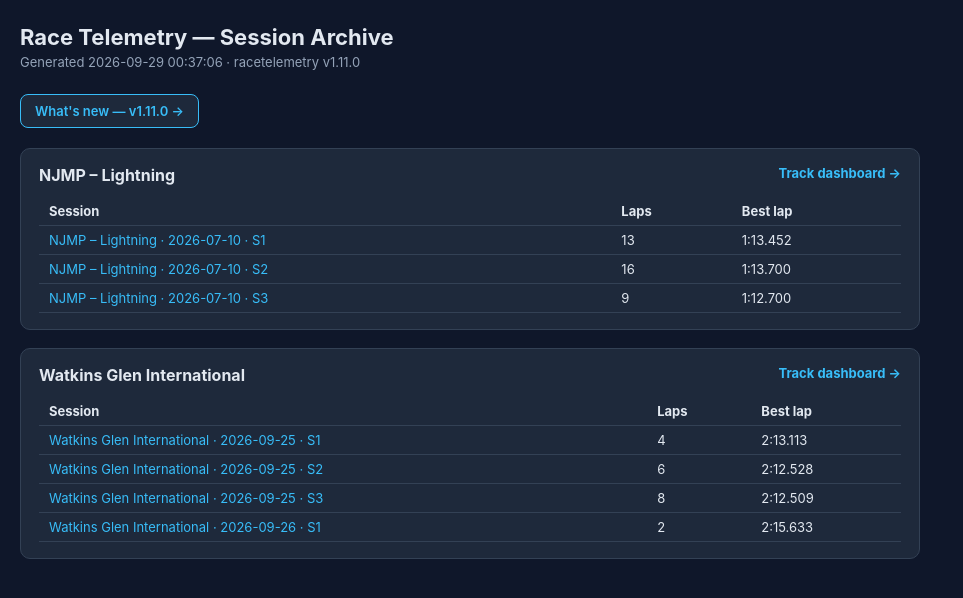
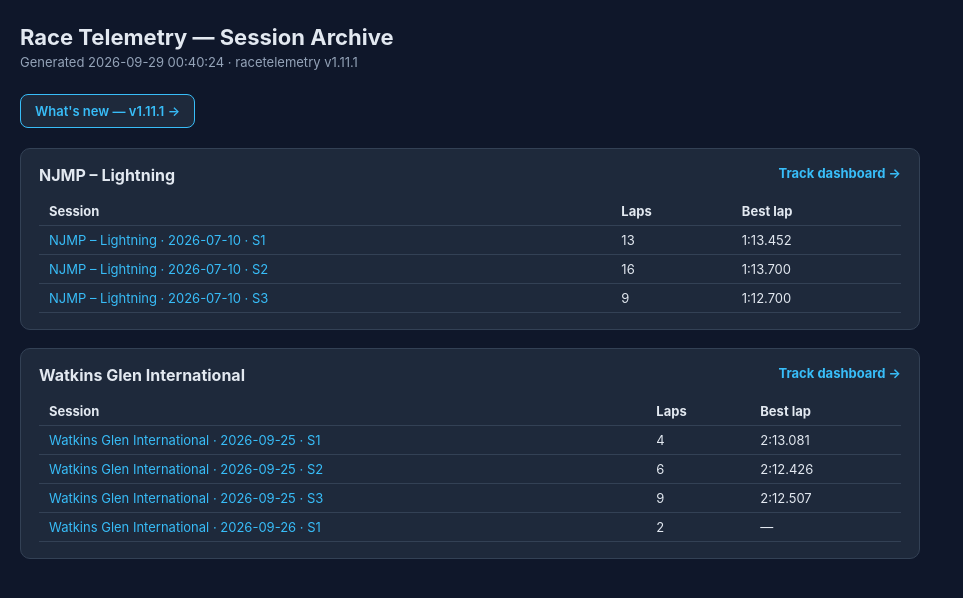
Before and after one commit to LeonHodgesAustin/race-results, a plain HTML site: page index.html in a window 1280 px wide. Shown: the whole page, without its empty margins (0-963 px from the left). Drawn offline with Linux system fonts and the light colour scheme.

Commit message:
Publish watkins_glen from base station

```diff
--- a/index.html
+++ b/index.html
@@ -38,8 +38,8 @@
 </head>
 <body>
 <h1>Race Telemetry — Session Archive</h1>
-<div class="sub">Generated 2026-09-29 00:37:06 &middot; racetelemetry v1.11.0</div>
-<a class="whatsnew" href="changelog.html">What's new — v1.11.0 →</a>
+<div class="sub">Generated 2026-09-29 00:40:24 &middot; racetelemetry v1.11.1</div>
+<a class="whatsnew" href="changelog.html">What's new — v1.11.1 →</a>
 <section class="track">
   <h2>NJMP – Lightning<a class="track-link" href="njmp_lightning/index.html">Track dashboard →</a></h2>
   <table>
@@ -56,10 +56,10 @@
   <table>
     <thead><tr><th>Session</th><th>Laps</th><th>Best lap</th></tr></thead>
     <tbody>
-      <tr><td><a href="watkins_glen/bdf895cf.html">Watkins Glen International · 2026-09-25 · S1</a></td><td>4</td><td>2:13.113</td></tr>
-          <tr><td><a href="watkins_glen/2cf1c3fa.html">Watkins Glen International · 2026-09-25 · S2</a></td><td>6</td><td>2:12.528</td></tr>
-          <tr><td><a href="watkins_glen/9184fadb.html">Watkins Glen International · 2026-09-25 · S3</a></td><td>8</td><td>2:12.509</td></tr>
-          <tr><td><a href="watkins_glen/fe4efb3e.html">Watkins Glen International · 2026-09-26 · S1</a></td><td>2</td><td>2:15.633</td></tr>
+      <tr><td><a href="watkins_glen/bdf895cf.html">Watkins Glen International · 2026-09-25 · S1</a></td><td>4</td><td>2:13.081</td></tr>
+          <tr><td><a href="watkins_glen/2cf1c3fa.html">Watkins Glen International · 2026-09-25 · S2</a></td><td>6</td><td>2:12.426</td></tr>
+          <tr><td><a href="watkins_glen/9184fadb.html">Watkins Glen International · 2026-09-25 · S3</a></td><td>9</td><td>2:12.507</td></tr>
+          <tr><td><a href="watkins_glen/fe4efb3e.html">Watkins Glen International · 2026-09-26 · S1</a></td><td>2</td><td>—</td></tr>
     </tbody>
   </table>
 </section>
```
Also changed, not shown: changelog.html (+3 -0 lines).
